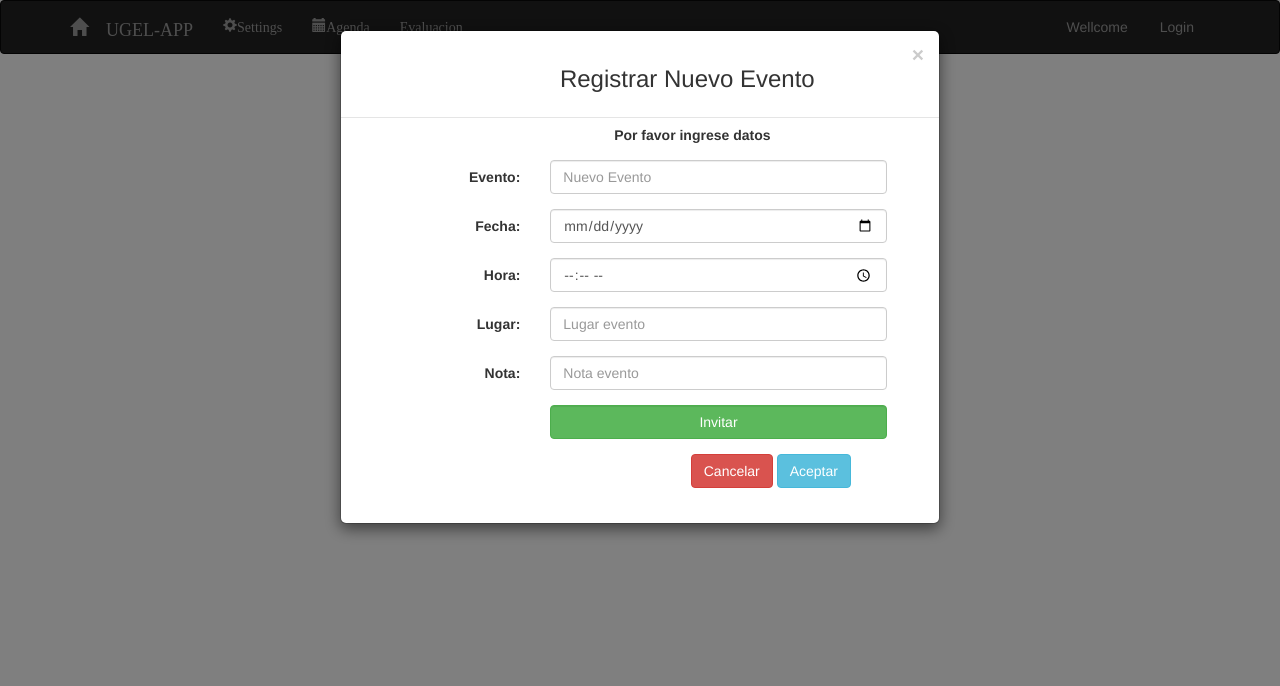
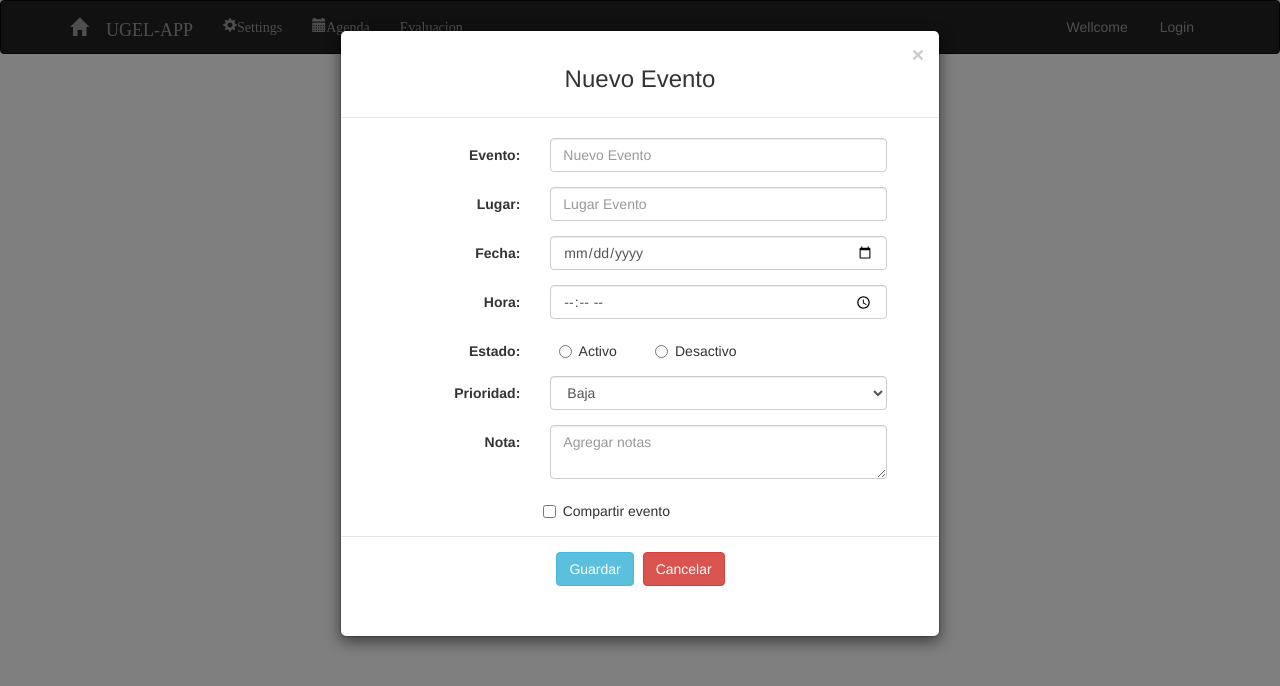
Before and after one commit to alfaroac/Apps-Calendar-Basic, a plain HTML site: page index.html in a window 1280 px wide. Both pictures are taken after a click on the button "Nuevo Evento". Drawn offline with nearby package versions, Linux system fonts and the light colour scheme.

Commit message:
Actualizacion del evento

```diff
--- a/templates/regEvent.html
+++ b/templates/regEvent.html
@@ -3,19 +3,24 @@
                 <div class="modal-content">
                     <div class="modal-header">
                         <button type="button" class="close" data-dismiss="modal" aria-hidden="true">&times;</button>
-                        <h3 class="col-sm-offset-2">Registrar Nuevo Evento</h3>
+                        <h3 class="col-sm-offset">Nuevo Evento</h3>
                     </div>
                     <form class="form-horizontal">
-                        <div class="form-group">
-
-                            <label class="control-label col-sm-offset-2">Por favor ingrese datos</label>
-                        </div>
+                        <br>
                         <div class="form-group">
                         <label for="" class="col-md-4 control-label">Evento:</label>
                         <div class="col-sm-7">
                             <input type="text" id="usuario" class="form-control" placeholder="Nuevo Evento">
                         </div>
                         </div>
+                        <div class="form-group">
+                        <label for="" class="col-md-4 control-label">Lugar:</label>
+                        <div class="col-sm-7">
+                            <input type="text" id="usuario" class="form-control" placeholder="Lugar Evento">
+                        </div>
+                        </div>
+
+
                         <div class="form-group">
                         <label for="" class="col-md-4 control-label">Fecha:</label>
                         <div class="col-sm-7">
@@ -28,32 +33,47 @@
                             <input type="time" size="40px" id="hora" class="form-control" placeholder="Hora evento">
                         </div>
                         </div>
+
                         <div class="form-group">
-                        <label for="" class="col-md-4 control-label">Lugar:</label>
-                        <div class="col-sm-7">
-                            <input type="text" size="40px" id="lugar" class="form-control" placeholder="Lugar evento">
+                            <label for="Estado" class="col-md-4 control-label">Estado:</label>
+                            <div class="">
+                            <div class="radio col-md-2">
+                            <label for="radio1"><input type="radio" name="opcion" id="radio1" value="1">Activo</label>
+                            </div>
+                            <div class="radio col-md-2">
+                            <label for="radio2"><input type="radio" name="opcion" id="radio2" value="0">Desactivo</label>
+                            </div>
+                            </div>
                         </div>
+                        <div class="form-group">
+                            <label for="option" class="col-md-4 control-label">Prioridad:</label>
+                            <div class="col-sm-7">
+                            <select class="form-control" name="" id="option">
+                                <option value="">Baja</option>
+                                <option value="">Media</option>
+                                <option value="">Alta</option>
+                            </select>
+                            </div>
                         </div>
                         <div class="form-group">
                         <label for="" class="col-md-4 control-label">Nota:</label>
                         <div class="col-sm-7">
-                            <input type="text" size="40px" id="nota" class="form-control" placeholder="Nota evento">
+                            <textarea name="" id="nota" class="form-control" placeholder="Agregar notas"></textarea>
                         </div>
                         </div>
                         <div class="form-group">
-                        <label for="" class="col-md-4 control-label"></label>
-                        <div class="col-sm-7">
-                            <input type="button" size="40px" id="invitar" value="Invitar" class="form-control btn btn-success" >
+                            <label class="checkbox-inline col-md-11">
+                            <input type="checkbox">Compartir evento
+                            </label>
                         </div>
-                        </div>
-
+                        <div class="modal-footer">
                         <div class="form-group">
-                            <div class="col-sm-offset-5">
+                            <div class="col-sm-8">
+                                <button class="btn btn-info" data-dismiss="modal">Guardar</button>
                                 <a href="#" class="btn btn-danger" data-dismiss="modal">Cancelar</a>
-                                <button class="btn btn-info" data-dismiss="modal" onclick="myFuncion()">Aceptar</button>
                             </div>
                         </div> <br>
                     </form>
                 </div>
             </div>
-        </div>
+</div>
```
